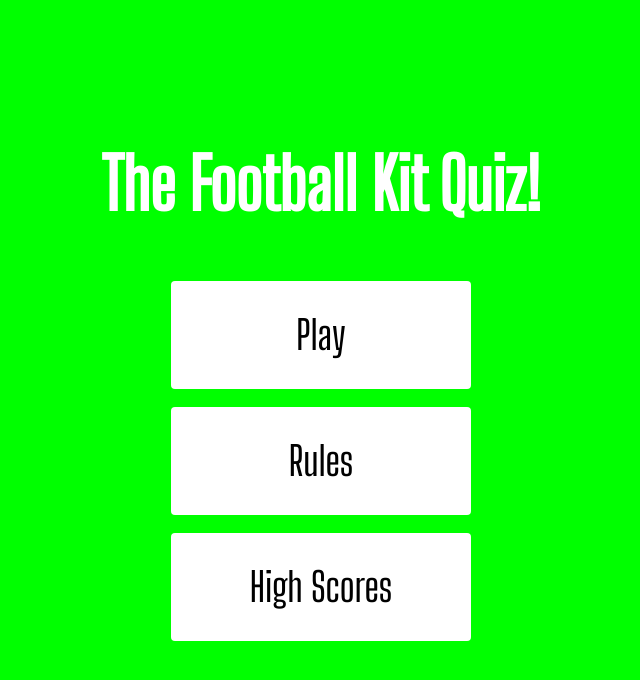
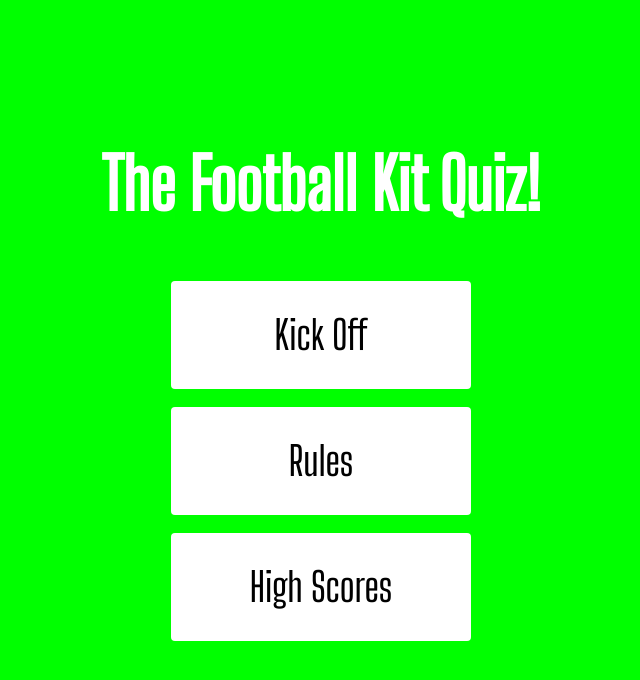
Before and after one commit to RyanGarry1/Football-Kit-Quiz, a plain HTML site: page index.html in a window 1280 px wide. Shown: the whole page, without its empty margins (319-959 px from the left). Drawn offline with Linux system fonts and the light colour scheme.

Commit message:
updated button text and added all files

```diff
--- a/index.html
+++ b/index.html
@@ -17,7 +17,7 @@
     <div class="container">
         <div id="home" class="flex-column flex-center">
             <h1>The Football Kit Quiz!</h1>
-            <a href="/quiz.html" class="button">Play</a>
+            <a href="/quiz.html" class="button">Kick Off</a>
             <a href="/rules.html" id="rule-button" class="button">Rules</a>
             <a href="/highscores.html" id="highscore-button" class="button">High Scores</a>
         </div>
```
Also changed, not shown: highscores.html (added), quiz.html (added), rules.html (added), script.js (added).
